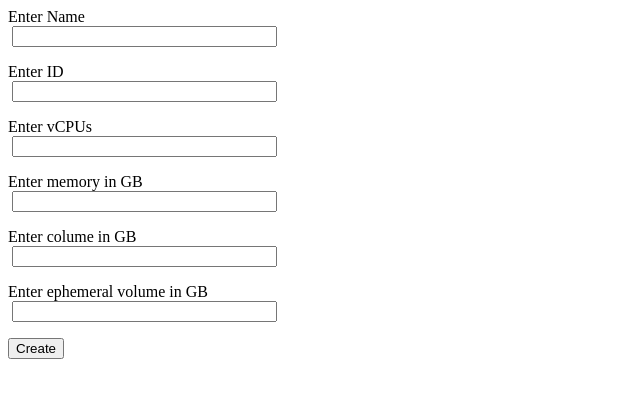
After one commit to Kev1n16/oracleProject, a Django app: page /flavor/ in a window 1280 px wide. The commit adds this page. Shown: the top 398 px of the page, without its empty margins (0-640 px from the left). Run offline with Django 4.2, Linux system fonts and the light colour scheme.

Commit message:
Added hyperlinkability
Signed-off-by: Michael Nguyen <26033112+16-Bits@users.noreply.github.com>

```diff
--- /dev/null
+++ b/oracleProject/main/templates/flavor/createflavor.html
@@ -0,0 +1,42 @@
+<!DOCTYPE html>
+<html lang="en">
+
+<head>
+    <meta charset="UTF-8">
+
+    <title>Assignment 1</title>
+</head>
+
+<body>
+
+
+    <form method="post" action="">
+
+        <label> Enter Name <br> &nbsp;<input type="text" name="name" size="30" /> </label>
+        <br>
+        <p></p>
+        <label> Enter ID <br> &nbsp;<input type="email" name="email" size="30" /> </label>
+        <br />
+        <p></p>
+        <label> Enter vCPUs <br> &nbsp;<input type="text" name="name" size="30" /> </label>
+        <br>
+        <p></p>
+        <label> Enter memory in GB <br> &nbsp;<input type="email" name="email" size="30" /> </label>
+        <br />
+        <p></p>
+        <label> Enter colume in GB <br> &nbsp;<input type="text" name="name" size="30" /> </label>
+        <br>
+        <p></p>
+        <label> Enter ephemeral volume in GB <br> &nbsp;<input type="email" name="email" size="30" /> </label>
+        <br />
+
+        <p>
+            <input type="submit" value="Create">
+
+        </p>
+
+    </form>
+
+</body>
+
+</html>
--- a/oracleProject/main/templates/login/login.html
+++ b/oracleProject/main/templates/login/login.html
@@ -12,6 +12,9 @@
 
         <button type="submit">Login</button>
         <label>
+            <form action="{% url 'Create account page' %}">
+                <input type="submit" value="Create Account" />
+            </form>
             <input type="checkbox" checked="checked" name="remember"> Remember me
         </label>
     </div>
@@ -20,5 +23,6 @@
         <button type="button" class="cancelbtn">Cancel</button>
         <span class="psw"> <a href="#">Forgot password?</a></span>
     </div>
+
 </body>
 </html>
--- a/oracleProject/main/urls.py
+++ b/oracleProject/main/urls.py
@@ -6,4 +6,5 @@ urlpatterns = [
 path("", views.main, name="main page"),
 path("login/", views.login, name="login page"),
 path("create/", views.create, name="Create account page"),
+path("flavor/", views.flavor, name="flavor"),
 ]
--- a/oracleProject/main/views.py
+++ b/oracleProject/main/views.py
@@ -12,7 +12,5 @@ def login(request):
 def create(request):
     return render(request, "create/createaccount.html",)
 
-"""Still trying to link this to an actual html file
-def create(response):
-    return render(response, "templates/main/base.html", {})
-    ...doesnt work"""
+def flavor(request):
+    return render(request, "flavor/createflavor.html",)
```
Also changed, not shown: oracleProject/main/templates/main/base.html (+7 -2 lines).
